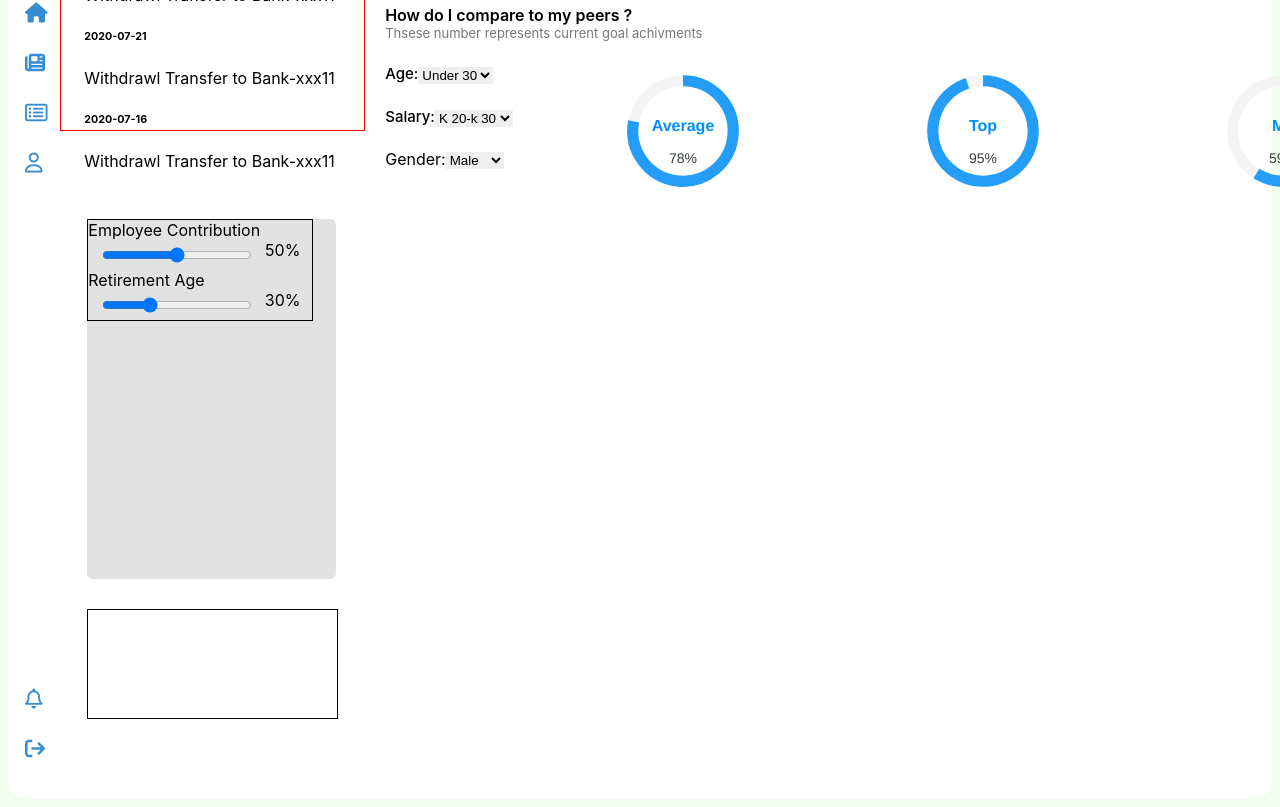
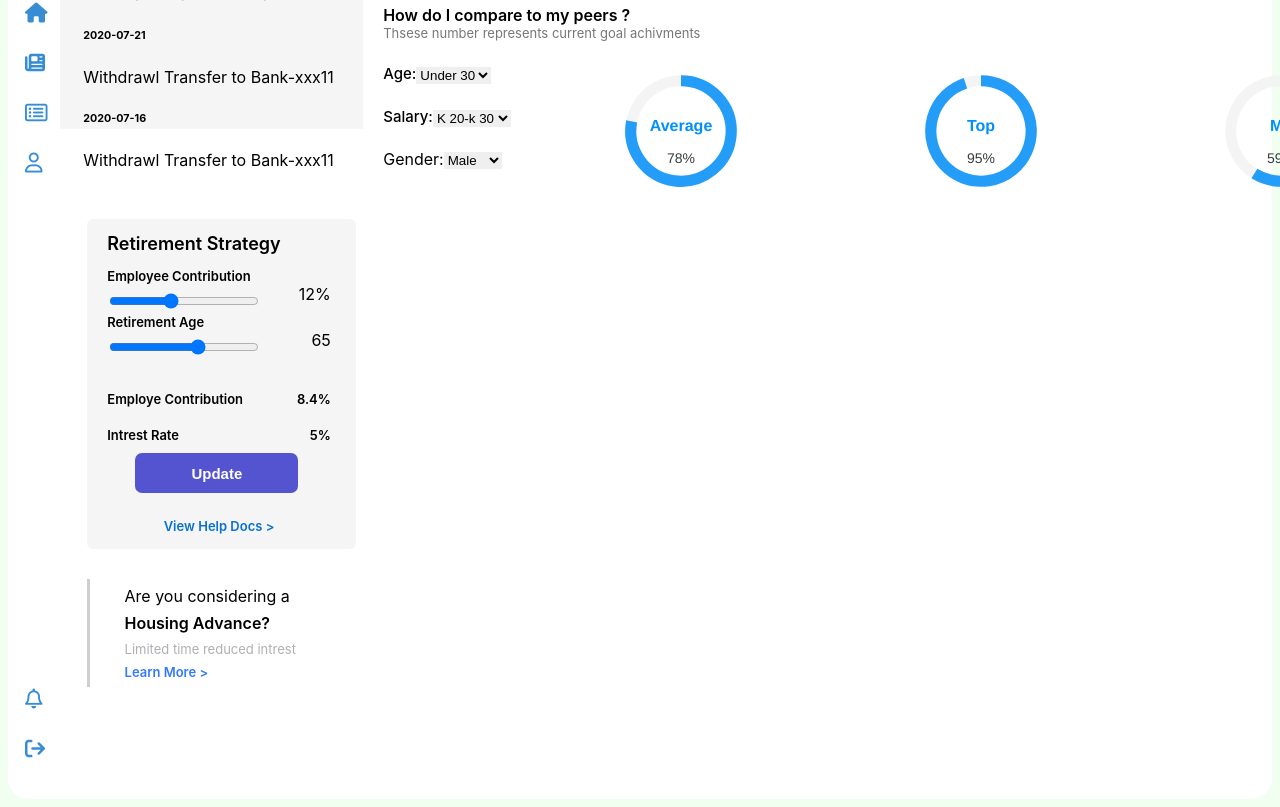
Before and after one commit to CoderSid063/Investment-Dashboard, a plain HTML site: page index.html in a window 1280 px wide. Shown: the part 479-1286 px from the top of the page. Drawn offline with nearby package versions, Linux system fonts and the light colour scheme.

Commit message:
feat: devlopment of box3 completed

```diff
--- a/index.html
+++ b/index.html
@@ -225,6 +225,7 @@
         <!-- Content Box 3 -->
         <div class="box3">
           <div class="startegyBox sb">
+            <div class="retirementHeading">Retirement Strategy</div>
             <div class="containerBox">
               <div class="heading">Employee Contribution</div>
               <section class="section">
@@ -232,11 +233,11 @@
                   type="range"
                   min="0"
                   max="100"
-                  value="50"
+                  value="40"
                   step="1"
                   oninput="updateRangeValue(this.value, 'rangeValue')"
                 />
-                <div class="range-value" id="rangeValue">50%</div>
+                <div class="range-value" id="rangeValue">12%</div>
               </section>
 
               <!-- Second range input -->
@@ -246,18 +247,45 @@
                   type="range"
                   min="0"
                   max="100"
-                  value="30"
+                  value="60"
                   step="1"
                   oninput="updateRangeValue(this.value, 'rangeValue2')"
                 />
-                <div class="range-value" id="rangeValue2">30%</div>
+                <div class="range-value" id="rangeValue2">65</div>
               </section>
             </div>
-
-            <!-- <div id="startegyBox1 "></div>
-            <div id="startegyBox2 "></div> -->
+            <div id="startegyBox1">
+              <div id="startegy-inner-box">
+                <div id="startegy-inner-box1">
+                  <div class="startegy-inner-box1">
+                    <section>Employe Contribution</section>
+                    <section>8.4%</section>
+                  </div>
+                </div>
+                <div id="startegy-inner-box1">
+                  <div class="startegy-inner-box1">
+                    <section>Intrest Rate</section>
+                    <section>5%</section>
+                  </div>
+                </div>
+                <button class="button">Update</button>
+              </div>
+            </div>
+            <div id="startegyBox2">
+              <a href="#">View Help Docs ></a>
+            </div>
           </div>
-          <div class="startegyBox2 sb"></div>
+          <div class="startegyBox2 sb">
+            <div class="startegyBox2Line"></div>
+            <div class="startegyBox2Text">
+              <section>Are you considering a</section>
+              <section style="font-weight: 600">Housing Advance?</section>
+              <section style="font-size: small; color: rgb(174 176 179)">
+                Limited time reduced intrest
+              </section>
+              <a href="#">Learn More ></a>
+            </div>
+          </div>
         </div>
       </div>
     </div>
--- a/style.css
+++ b/style.css
@@ -3,7 +3,7 @@ body {
   font-family: "Inter", sans-serif;
   display: flex;
   box-sizing: border-box;
-  background-color: #F0FFF0;
+  background-color: #f0fff0;
 }
 
 #container {
@@ -13,7 +13,7 @@ body {
   height: 100%;
   margin: 8px;
   border-radius: 20px;
-  background-color: #FFFFFF;
+  background-color: #ffffff;
 }
 #main-content {
   flex: 1;
@@ -24,7 +24,6 @@ body {
   height: 100%;
   /* border: 1px solid blueviolet; */
 }
-
 
 /*----Sidebar Section---- */
 #sidebar {
@@ -39,21 +38,20 @@ body {
   flex-direction: column;
   justify-content: space-between;
 }
-.butterfly{
+.butterfly {
   display: flex;
   flex-direction: column;
   justify-content: space-between;
   gap: 12px;
   width: 40px;
   height: 50px;
-  margin-left: -7px ;
-;
+  margin-left: -7px;
 }
-.butterfly-img{
+.butterfly-img {
   width: 100%;
   height: 100%;
 }
-.butterfly a{
+.butterfly a {
   margin-left: 8px;
   color: rgb(57, 57, 243);
   font-size: large;
@@ -70,9 +68,8 @@ body {
   display: flex;
   flex-direction: column;
 }
-.logo-column img{
+.logo-column img {
   width: 10px;
-
 }
 #bottom-sidebar {
   background-color: transparent;
@@ -89,23 +86,22 @@ body {
   color: snow;
 }
 
-
 /* Box1 */
-.box1{
+.box1 {
   width: 25%;
   height: 100%;
   display: flex;
   flex-direction: column;
-  border: 1px solid red;
+  background-color: #f5f5f5;
 }
-.column-item{
+.column-item {
   height: 33%;
 }
 .first-container {
   display: flex;
   width: 93%;
   height: 100px;
-  margin-left: 10px
+  margin-left: 10px;
 }
 .profile-picture {
   margin-right: 10px;
@@ -133,70 +129,69 @@ body {
 }
 /* ------------- */
 
-.middle-container{
+.middle-container {
   display: flex;
   flex-direction: column;
   justify-content: space-evenly;
   height: 250px;
-  margin-left: 16px
+  margin-left: 16px;
 }
-.balance{
+.balance {
   display: flex;
   flex-direction: column;
 }
-.sub-inner-column{
+.sub-inner-column {
   display: flex;
   flex-direction: column;
   margin: 8px;
 }
-#top{
+#top {
   font-size: x-large;
   font-weight: 700;
 }
-#top2{
+#top2 {
   font-size: small;
 }
-#invest{
+#invest {
   font-weight: 700;
 }
 .bottom-div {
   height: 45px;
   padding-left: 5px;
 }
-#doSomthing{
+#doSomthing {
   width: 35%;
   height: 39px;
   display: block;
   border-radius: 10px;
   background-color: rgb(58, 58, 204);
-  color: #FFFFFF;
+  color: #ffffff;
   text-align: center;
   padding-left: 8px;
 }
 /* --------------- */
-.bottom{
+.bottom {
   display: flex;
   flex-direction: column;
   justify-content: space-evenly;
   height: 250px;
-  margin-left: 16px
+  margin-left: 16px;
 }
-.history-container{
+.history-container {
   margin-left: 7px;
 }
 
 /* --------Box2-------- */
-.box2{
+.box2 {
   width: 590px;
   /* height: 90%; */
-  background-color:transparent;
+  background-color: transparent;
   display: flex;
   flex-direction: column;
   /* gap: 3px; */
-  background-color: #FFFFFF;
   margin-top: 20px;
 }
-.retirement{
+.retirement {
   width: 100%;
   height: 20%;
   display: flex;
@@ -206,131 +201,131 @@ body {
   /* border: 1px solid black; */
   /* background-color:rosybrown; */
 }
-#income{
+#income {
   color: blue;
   font-size: small;
 }
-#incomeText{
+#incomeText {
   font-size: large;
   font-weight: 500;
 }
-.dollar{
+.dollar {
   width: 100%;
   display: flex;
   justify-content: space-between;
 }
-#dollar{
+#dollar {
   width: 140px;
 }
-.lineDiv{
+.lineDiv {
   width: 100%;
   height: 3px;
   background-color: blue;
   margin-top: 10px;
 }
-#dollarlogo{
+#dollarlogo {
   font-weight: 700;
   font-size: larger;
 }
-#dollarText{
+#dollarText {
   font-size: small;
 }
-.overtime{
+.overtime {
   width: 100%;
   height: 50%;
   display: flex;
   flex-direction: column;
   /* background-color:orange; */
 }
-#employ{
+#employ {
   display: flex;
   flex-direction: column;
   gap: 6px;
   width: 100%;
   height: 20%;
 }
-#Contribution{
+#Contribution {
   font-weight: 700;
   height: 100%;
 }
-#employData{
+#employData {
   display: flex;
   width: 100%;
   height: 100%;
 }
-#employDataInfo{
+#employDataInfo {
   display: flex;
   gap: 10px;
   width: 100%;
   height: 100%;
 }
-#employDot{
+#employDot {
   width: 15px;
   height: 10px;
   margin-top: 2px;
   border-radius: 3px;
 }
-#employer{
+#employer {
   font-size: small;
   font-weight: lighter;
   color: #777;
 }
-#employerValue{
+#employerValue {
   font-size: small;
-  font-weight:700;
+  font-weight: 700;
 }
 
-#chartBar{
+#chartBar {
   width: 100%;
   height: 80%;
 }
-#chart{
+#chart {
   width: 100%;
 }
-.peers{
+.peers {
   width: 100%;
   height: 30%;
   display: flex;
   flex-direction: column;
   justify-content: space-evenly;
 }
-#peerText{
+#peerText {
   width: 100%;
   height: 20%;
   margin-top: 15px;
 }
-#percentage{
+#percentage {
   display: flex;
   gap: 20px;
   width: 100%;
   height: 80%;
   /* border: 1px solid red; */
 }
-#percentageText{
+#percentageText {
   display: flex;
   flex-direction: column;
   justify-content: space-evenly;
   width: 25%;
   /* height: 100%; */
 }
-.percentageInfo{
+.percentageInfo {
   width: 100%;
   display: flex;
   /* justify-content: space-evenly; */
 }
-.details{
+.details {
   font-size: 15px;
   font-weight: 500;
 }
-#under{
+#under {
   border: none;
 }
 
-#perChart{
+#perChart {
   width: 100%;
   display: flex;
 }
-.perChart{
+.perChart {
   width: 100%;
   display: flex;
   justify-content: space-evenly;
@@ -338,13 +333,12 @@ body {
 .perChart > div {
   flex: 1;
 }
-.perChart div{
+.perChart div {
   margin-top: 5px;
 }
 
-
 /* ------Box3---- */
-.box3{
+.box3 {
   width: 25%;
   height: 600px;
   display: flex;
@@ -352,40 +346,123 @@ body {
   flex-direction: column;
   gap: 30px;
 }
-.sb{
+.sb {
   width: 82%;
   margin-left: 27px;
 }
-.startegyBox{
-  height: 60%;
+.startegyBox {
+  height: 55%;
   border-radius: 6px;
   margin-top: 20px;
   /* border: 1px solid blue; */
-  background-color: #e2e2e2;
+  background-color: #f5f5f5;
+  display: flex;
+  flex-direction: column;
+  justify-content: space-evenly;
+  padding-left: 20px;
 }
-.startegyBox2{
-  height: 18%;
-  border: 1px solid black;
+.retirementHeading {
+  font-size: large;
+  font-weight: 600;
 }
+
 .containerBox {
   width: 90%;
   height: 100px;
   display: flex;
   flex-direction: column;
   position: relative;
-  border: 1px solid black;
+  /* border: 1px solid black; */
 }
-.containerBox section{
+.containerBox section {
   width: 100%;
   height: 30px;
   display: flex;
-  justify-content: space-evenly;
-
+  justify-content: space-between;
 }
 input[type="range"] {
   width: 150px;
+  height: 30px;
 }
-
+.heading {
+  font-weight: 600;
+  font-size: 13px;
+}
+#startegyBox1 {
+  width: 90%;
+  /* height: 60px; */
+  /* border: 1px solid red; */
+}
+#startegy-inner-box {
+  width: 100%;
+  display: flex;
+  flex-direction: column;
+  justify-content: space-around;
+  /* border: 1px solid black; */
+}
+#startegy-inner-box1 {
+  width: 100%;
+  display: flex;
+  flex-direction: column;
+  padding-top: 10px;
+  padding-bottom: 10px;
+}
+.startegy-inner-box1 {
+  width: 100%;
+  display: flex;
+  justify-content: space-between;
+  font-weight: 600;
+  font-size: 13px;
+}
+.button {
+  width: 73%;
+  background-color: rgb(84 84 209);
+  height: 40px;
+  border-radius: 7px;
+  border: none;
+  margin-left: 28px;
+  font-size: 15px;
+  font-weight: 600;
+  color: white;
+  margin-bottom: 8px;
+  cursor: pointer;
+}
+#startegyBox2 {
+  width: 90%;
+  /* height: 20px; */
+  text-align: center;
+  /* border: 1px solid blue; */
+}
+#startegyBox2 a {
+  font-size: small;
+  font-weight: 600;
+  text-decoration: none;
+  color: rgb(7, 112, 211);
+}
+.startegyBox2 {
+  height: 18%;
+  display: flex;
+  justify-content: space-between;
+}
+.startegyBox2Line {
+  height: 100%;
+  width: 3px;
+  background-color: #d1cece;
+}
+.startegyBox2Text{
+  width: 85%;
+  height: 100%;
+  display: flex;
+  flex-direction: column;
+  justify-content: space-evenly;
+  /* border: 2px solid blue; */
+}
+.startegyBox2Text a {
+  text-decoration: none;
+  font-size: 13px;
+  color: rgb(51 121 253);
+  font-weight: 600;
+}
 
 @media (min-width: 300px) and (max-width: 600px) {
   #container {
@@ -399,6 +476,5 @@ input[type="range"] {
     position: fixed;
     top: 0;
     height: 2%;
-
   }
 }
```
